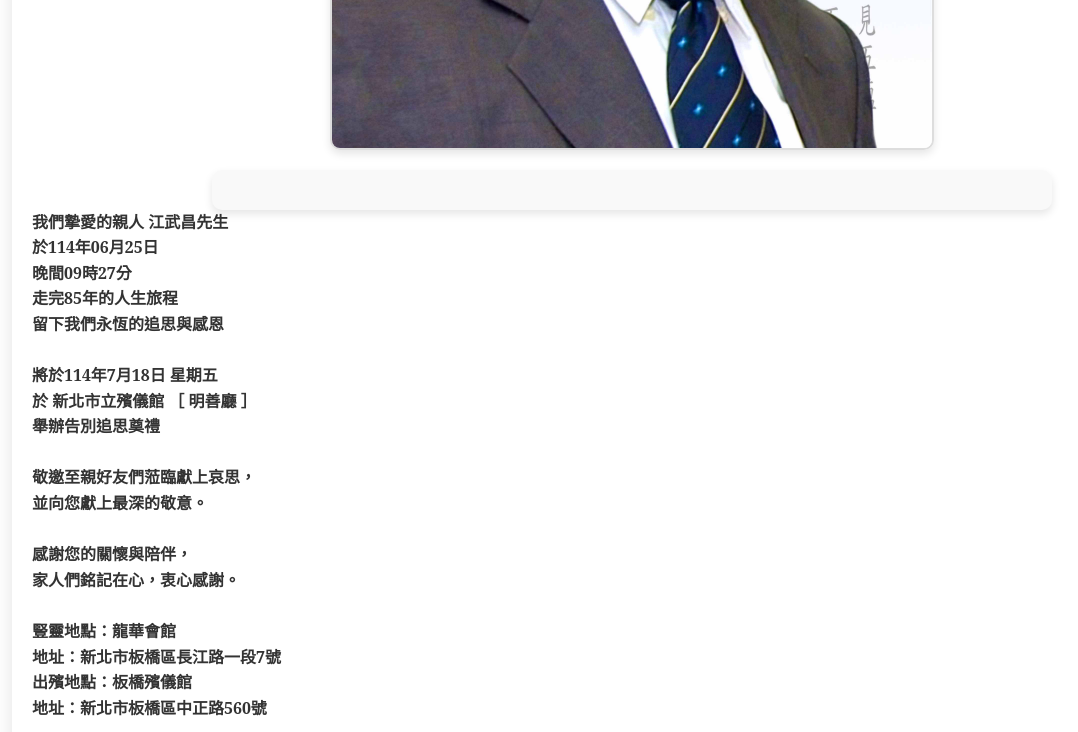
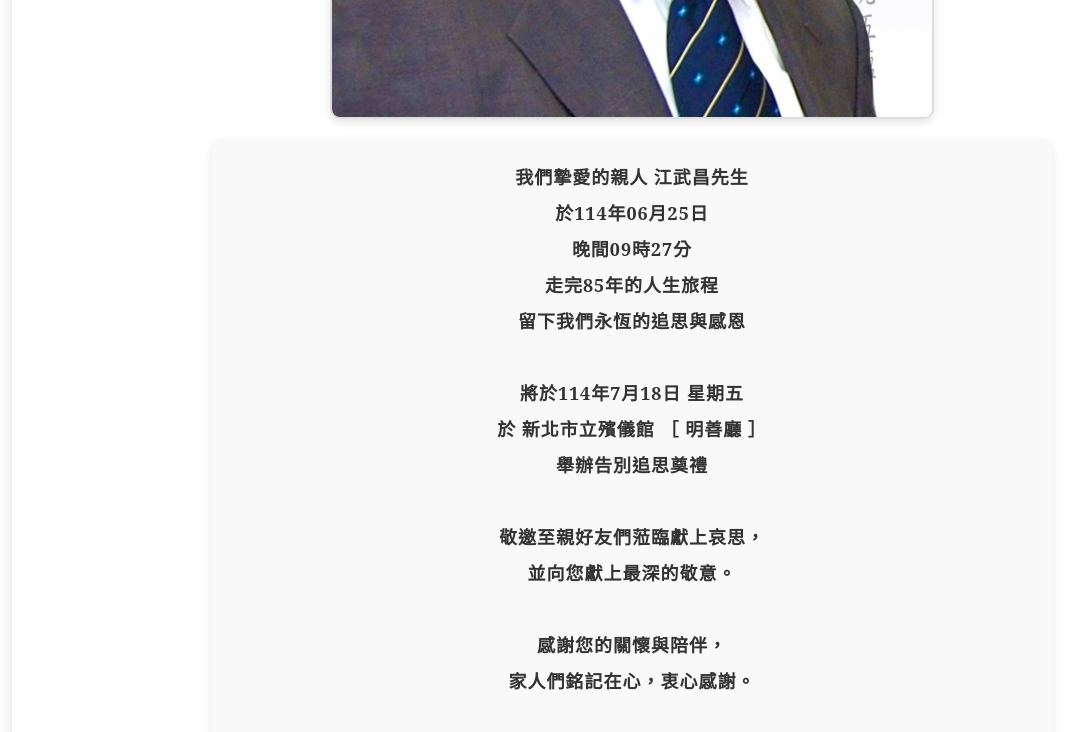
Before and after one commit to Shiangan/Jiang-Wuchang, a plain HTML site: page index.html in a window 1280 px wide. Shown: the part 860-1592 px from the top of the page, without its empty margins (8-1086 px from the left). Drawn offline with nearby package versions, Linux system fonts and the light colour scheme; a web font is replaced by a local one.

Commit message:
Update index.html

```diff
--- a/index.html
+++ b/index.html
@@ -116,38 +116,52 @@ document.addEventListener('DOMContentLoaded', function () {
   <section class="main-photo-section">
     <img id="main-photo" src="image/IMG_6329.jpeg" alt="追思照片" loading="lazy">
 
-      <p id="life-story">
-        <div><strong>我們摯愛的親人 江武昌先生</strong></div>
-        <div><strong>於114年06月25日</strong></div>
-        <div><strong>晚間09時27分</strong></div>
-        <div><strong>走完85年的人生旅程</strong></div>
-        <div><strong>留下我們永恆的追思與感恩</strong></div>
+    <!-- 修正後：不使用 <p> 包 <div>，改為 section + div -->
+    <section id="life-story">
+      <div class="line"><strong>我們摯愛的親人 江武昌先生</strong></div>
+      <div class="line"><strong>於114年06月25日</strong></div>
+      <div class="line"><strong>晚間09時27分</strong></div>
+      <div class="line"><strong>走完85年的人生旅程</strong></div>
+      <div class="line"><strong>留下我們永恆的追思與感恩</strong></div>
       <br>
-        <div><strong>將於114年7月18日 星期五</strong></div>
-        <div><strong>於 新北市立殯儀館 ［ 明善廳 ］</strong></div>
-        <div><strong>舉辦告別追思奠禮</strong></div>
+      <div class="line"><strong>將於114年7月18日 星期五</strong></div>
+      <div class="line"><strong>於 新北市立殯儀館 ［ 明善廳 ］</strong></div>
+      <div class="line"><strong>舉辦告別追思奠禮</strong></div>
       <br>
-        <div><strong>敬邀至親好友們蒞臨獻上哀思，</strong></div>
-        <div><strong>並向您獻上最深的敬意。</strong></div>
+      <div class="line"><strong>敬邀至親好友們蒞臨獻上哀思，</strong></div>
+      <div class="line"><strong>並向您獻上最深的敬意。</strong></div>
       <br>
-        <div><strong>感謝您的關懷與陪伴，</strong></div>
-        <div><strong>家人們銘記在心，衷心感謝。</strong></div>
+      <div class="line"><strong>感謝您的關懷與陪伴，</strong></div>
+      <div class="line"><strong>家人們銘記在心，衷心感謝。</strong></div>
       <br>
-        <div><strong>豎靈地點：龍華會館</strong></div>
-        <div><strong>地址：新北市板橋區長江路一段7號</strong></div>
-        <div><strong>出殯地點：板橋殯儀館</strong></div>
-        <div><strong>地址：新北市板橋區中正路560號</strong></div>
-      </p>
+      <div class="line"><strong>豎靈地點：龍華會館</strong></div>
+      <div class="line"><strong>地址：新北市板橋區長江路一段7號</strong></div>
+      <div class="line"><strong>出殯地點：板橋殯儀館</strong></div>
+      <div class="line"><strong>地址：新北市板橋區中正路560號</strong></div>
+    </section>
   </section>
 </main>
 
-</body>
 <style>
 body {
   font-family: "Noto Serif", "Noto Sans TC", "MingLiU", serif;
   padding: 20px;
   background-color: #fdfdfd;
   margin: 0;
+}
+
+header {
+  text-align: center;
+  margin-bottom: 20px;
+}
+.logo {
+  width: 60px;
+  height: auto;
+}
+h1 {
+  font-size: 1.6em;
+  color: #333;
+  margin-top: 10px;
 }
 
 /* 進場動畫 */
@@ -157,6 +171,7 @@ body {
   }
 }
 
+/* 修正後的 #life-story 區塊 */
 #life-story {
   text-align: center;
   font-size: 18px;
@@ -169,14 +184,13 @@ body {
   background-color: #f9f9f9;
   border-radius: 10px;
   box-shadow: 0 4px 8px rgba(0, 0, 0, 0.1);
-  white-space: normal;
   animation: fadeIn 1s ease-in;
   opacity: 0;
   animation-fill-mode: forwards;
 }
 
-/* 每行不換行、強制置中顯示 */
-#life-story div {
+/* 每一行固定行數，置中且不自動換行 */
+#life-story .line {
   display: flex;
   justify-content: center;
   white-space: nowrap;
```
Lines whose indentation alone changed are shown as unchanged.
